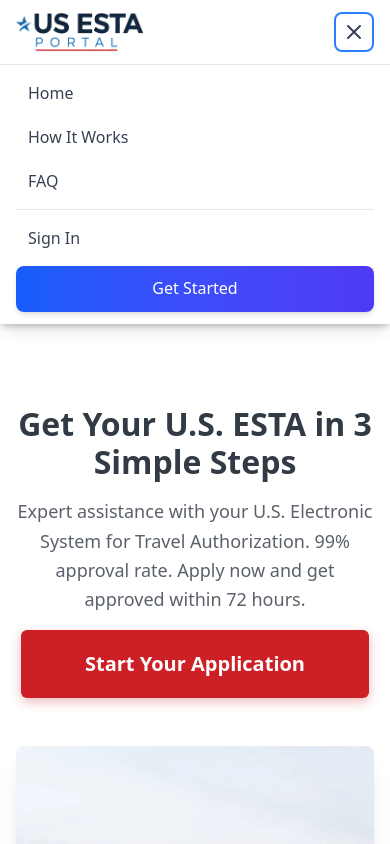
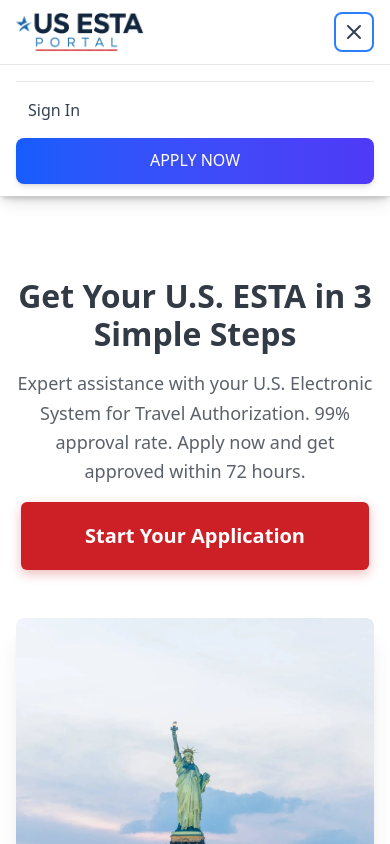
Before and after one commit to Jahanzaib00/ru.evisa-fe, a Next.js app: page / in a window 390 px wide. Both pictures are taken after a click on the button "Open main menu". Shown: the top 844 px of the page. Built offline with nearby package versions, Linux system fonts and the light colour scheme; no server answers.

Commit message:
refactor: update mobile menu links and change 'Get Started' to 'APPLY NOW'

```diff
--- a/app/components/layout/Header.tsx
+++ b/app/components/layout/Header.tsx
@@ -182,28 +182,6 @@
               </div>
             )}
 
-            <Link
-              href="/"
-              className="block px-3 py-2 rounded-lg text-base font-medium text-gray-700 hover:text-blue-600 hover:bg-blue-50 transition-colors duration-150"
-              onClick={() => setIsMobileMenuOpen(false)}
-            >
-              Home
-            </Link>
-            <Link
-              href="/#how-it-works"
-              className="block px-3 py-2 rounded-lg text-base font-medium text-gray-700 hover:text-blue-600 hover:bg-blue-50 transition-colors duration-150"
-              onClick={() => setIsMobileMenuOpen(false)}
-            >
-              How It Works
-            </Link>
-            <Link
-              href="/#faq"
-              className="block px-3 py-2 rounded-lg text-base font-medium text-gray-700 hover:text-blue-600 hover:bg-blue-50 transition-colors duration-150"
-              onClick={() => setIsMobileMenuOpen(false)}
-            >
-              FAQ
-            </Link>
-
             {user ? (
               <>
                 <Link
@@ -213,13 +191,13 @@
                 >
                   My Applications
                 </Link>
-                <Link
+                {/* <Link
                   href="/profile"
                   className="block px-3 py-2 rounded-lg text-base font-medium text-gray-700 hover:text-blue-600 hover:bg-blue-50 transition-colors duration-150"
                   onClick={() => setIsMobileMenuOpen(false)}
                 >
                   Account Settings
-                </Link>
+                </Link> */}
                 <button
                   onClick={handleLogout}
                   className="w-full text-left block px-3 py-2 rounded-lg text-base font-medium text-red-600 hover:bg-red-50 transition-colors duration-150"
@@ -237,11 +215,11 @@
                   Sign In
                 </Link>
                 <Link
-                  href="/signup"
+                  href="/apply"
                   className="block px-3 py-2.5 bg-linear-to-r from-blue-600 to-indigo-600 text-white font-medium rounded-lg hover:from-blue-700 hover:to-indigo-700 transition-all duration-200 shadow-md text-center"
                   onClick={() => setIsMobileMenuOpen(false)}
                 >
-                  Get Started
+                  APPLY NOW
                 </Link>
               </div>
             )}
```
